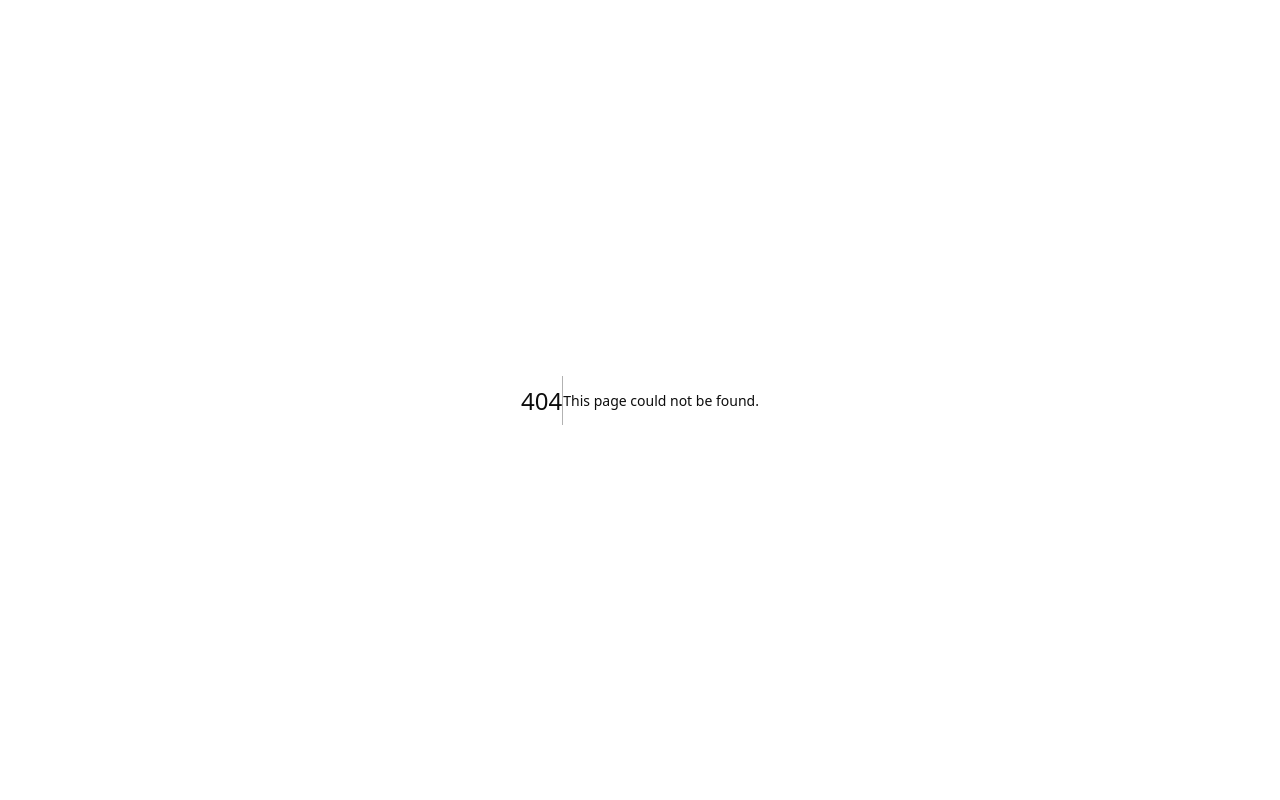
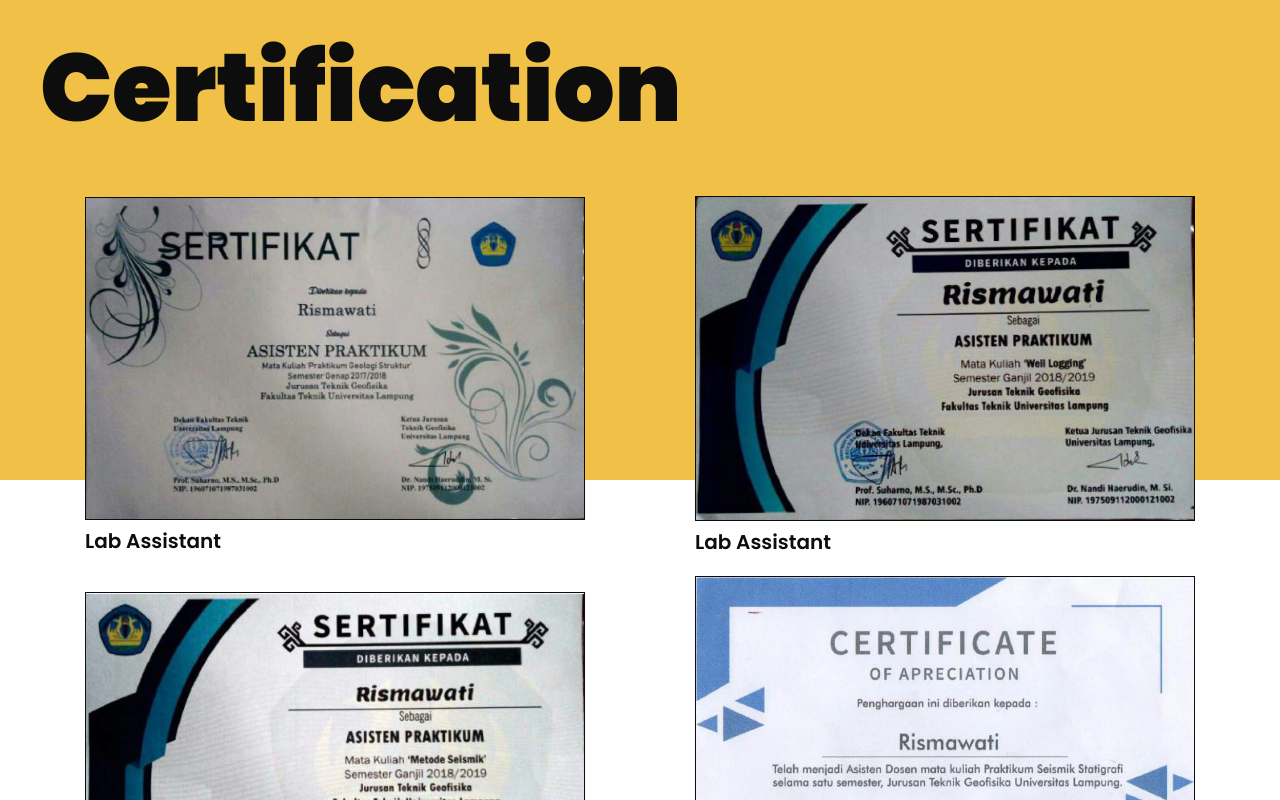
Before and after one commit to fauzancodes/risma-portfolio, a Next.js app: page /certification in a window 1280 px wide. Before the commit this address had no page. Shown: the top 800 px of the page. Built offline with nearby package versions, Linux system fonts and the light colour scheme.

Commit message:
certification page

```diff
--- /dev/null
+++ b/src/app/certification/page.tsx
@@ -0,0 +1,17 @@
+import { Certification } from "@/constants";
+import { FlexCenterY } from "../ui/main/style";
+
+export default function page() {
+  return (
+    <section id="certification" className={`tw-bg-secondary-light tw-min-h-screen ${FlexCenterY} tw-flex-row tw-justify-around tw-flex-wrap tw-p-10 tw-gap-5 tw-relative`}>
+      <h2 className="tw-font-black tw-text-4xl md:tw-text-8xl !tw-mb-10 tw-w-full tw-z-10">Certification</h2>
+      {Certification?.map((item, index) => (
+        <div key={index} className="tw-w-full md:tw-w-5/12 tw-z-10">
+          <img src={item.image} alt={item.title} className="tw-w-full tw-border tw-border-solid tw-border-dark" />
+          <div className="tw-font-semibold tw-text-xl">{item.title}</div>
+        </div>
+      ))}
+      <div className="tw-w-full tw-h-[30rem] tw-bg-primary tw-absolute tw-top-0"></div>
+    </section>
+  )
+}
--- a/src/constants/index.ts
+++ b/src/constants/index.ts
@@ -18,11 +18,26 @@
 
 export const EducationImages = [
   "/images/ijazah.webp",
-  "/images/WhatsApp Image 2024-05-10 at 17.06.22 (1).webp",
-  "/images/BERKAS PENDUKUNG-1_page-0001.webp",
-  "/images/BERKAS PENDUKUNG-2_page-0001.webp",
-  "/images/BERKAS PENDUKUNG-3_page-0001.webp",
-  "/images/BERKAS PENDUKUNG-4_page-0001.webp"
+  "/images/WhatsApp Image 2024-05-10 at 17.06.22 (1).webp"
+]
+
+export const Certification = [
+  {
+    title: "Lab Assistant",
+    image: "/images/BERKAS PENDUKUNG-1_page-0001.webp"
+  },
+  {
+    title: "Lab Assistant",
+    image: "/images/BERKAS PENDUKUNG-2_page-0001.webp"
+  },
+  {
+    title: "Lab Assistant",
+    image: "/images/BERKAS PENDUKUNG-3_page-0001.webp"
+  },
+  {
+    title: "Lab Assistant",
+    image: "/images/BERKAS PENDUKUNG-4_page-0001.webp"
+  }
 ]
 
 export const WorkExperiences = [
```
